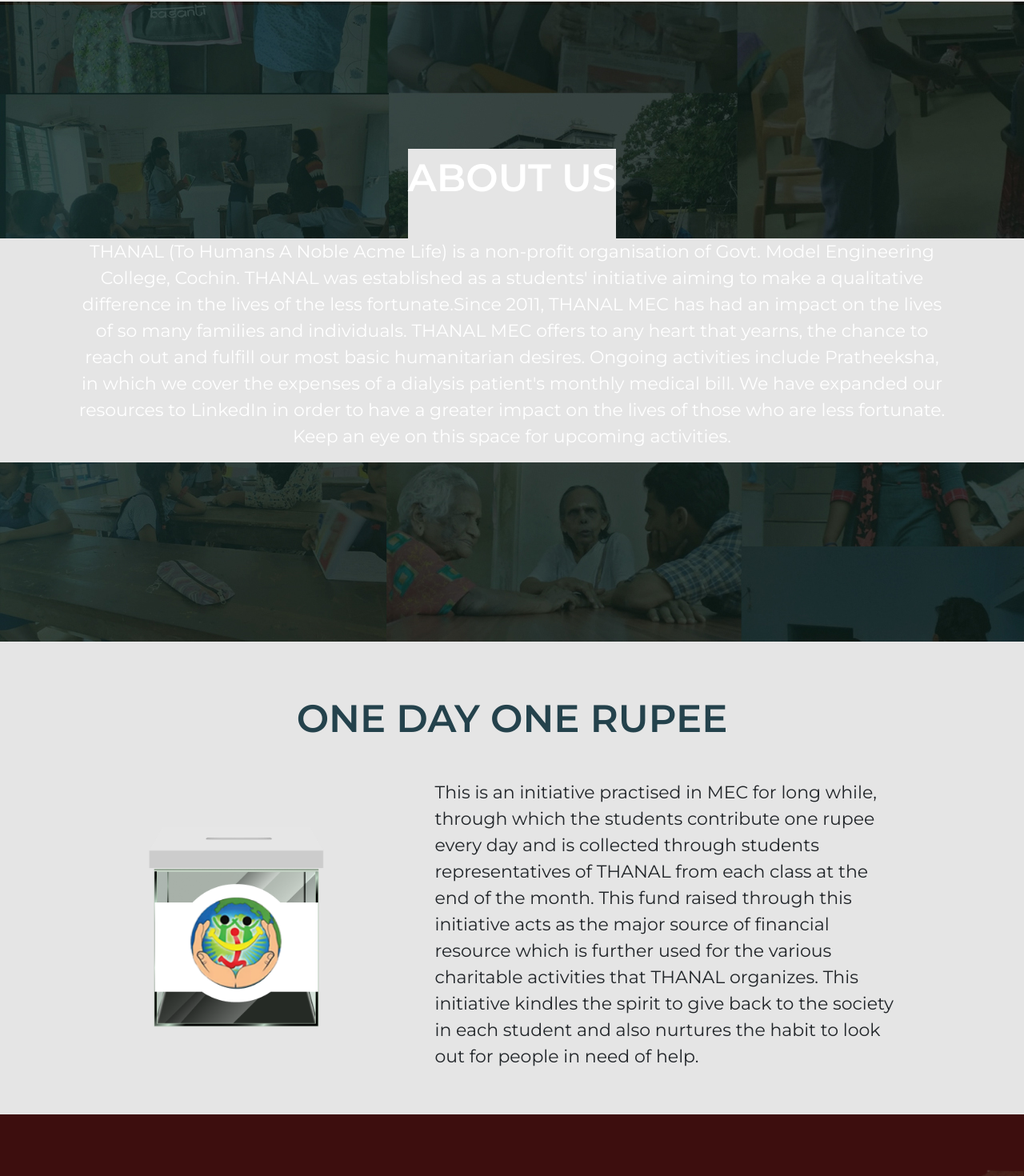
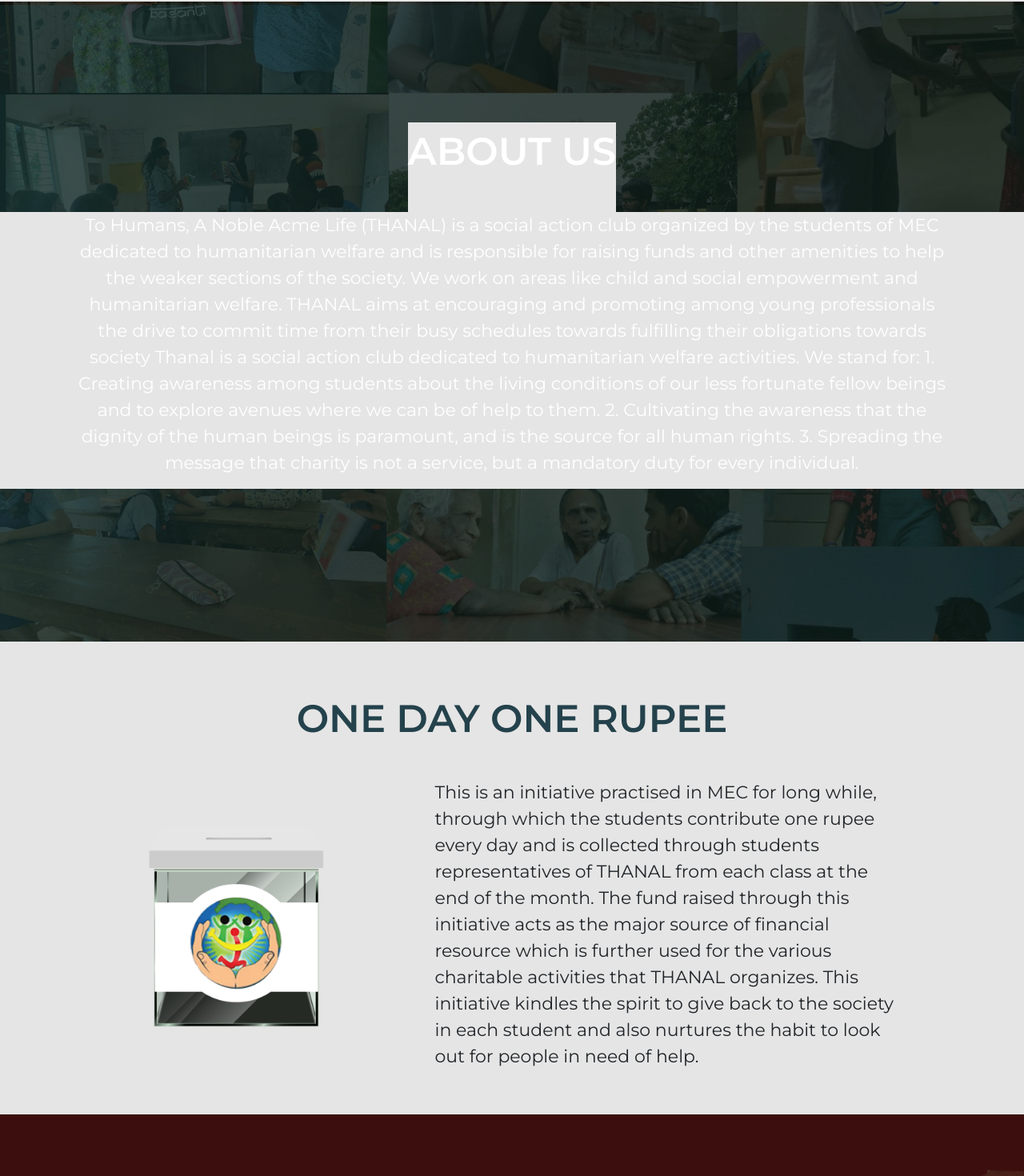
Before and after one commit to sreeramvin/mec-thanal, a React (Create React App) app: page /home in a window 1280 px wide. Shown: the part 798-2268 px from the top of the page at 80% size. Built offline with nearby package versions, Linux system fonts and the light colour scheme.

Commit message:
small changes in content

```diff
--- a/src/Components/Home/About/About.js
+++ b/src/Components/Home/About/About.js
@@ -17,7 +17,7 @@
       </div>
       <div className="about-content">
         <div className="about-content-text">
-          <p className="about-text" data-aos={"fade-down"}>
+          {/* <p className="about-text" data-aos={"fade-down"}>
             THANAL (To Humans A Noble Acme Life) is a non-profit
             organisation of  Govt. Model Engineering College, Cochin.
             THANAL was established as a students' initiative aiming to make a
@@ -30,6 +30,20 @@
             expanded our resources to LinkedIn  in order to have a greater
             impact on the lives of those who are less fortunate.
             Keep an eye on this space for upcoming activities.
+          </p> */}
+          <p  className="about-text" data-aos={"fade-down"}>
+            To Humans, A Noble Acme Life (THANAL) is a social action club
+            organized by the students of MEC dedicated to humanitarian welfare
+            and is responsible for raising funds and other amenities to help
+            the weaker sections of the society. We work on areas like child
+            and social empowerment and humanitarian welfare. THANAL aims
+            at encouraging and promoting among young professionals the
+            drive to commit time from their busy schedules towards
+            fulfilling their obligations towards society
+            Thanal is a social action club dedicated to humanitarian welfare activities. We stand for:
+1. Creating awareness among students about the living conditions of our less fortunate fellow beings and to explore avenues where we can be of help to them.
+2. Cultivating the awareness that the dignity of the human beings is paramount, and is the source for all human rights.
+3. Spreading the message that charity is not a service, but a mandatory duty for every individual.
           </p>
         </div>
         {/* <div className="about-content-img">
--- a/src/Components/Home/ODOR/ODOR.js
+++ b/src/Components/Home/ODOR/ODOR.js
@@ -20,7 +20,15 @@
           </div>
           <div className="ODOR-content-text" data-aos={"fade-left"}>
             <p>
-            This is an initiative practised in MEC for long while, through which the students contribute one rupee every day and is collected through students representatives of THANAL from each class at the end of the month. This fund raised through this initiative acts as the major source of financial resource which is further used for the various charitable activities that THANAL organizes. This initiative kindles the spirit to give back to the society in each student and also nurtures the habit to look out for people in need of help.
+            This is an initiative practised in MEC for long while,
+            through which the students contribute one rupee every day
+            and is collected through students representatives of THANAL
+            from each class at the end of the month. The fund raised
+            through this initiative acts as the major source of financial
+            resource which is further used for the various charitable
+            activities that THANAL organizes. This initiative kindles
+            the spirit to give back to the society in each student and
+            also nurtures the habit to look out for people in need of help.
             </p>
           </div>
 
```
